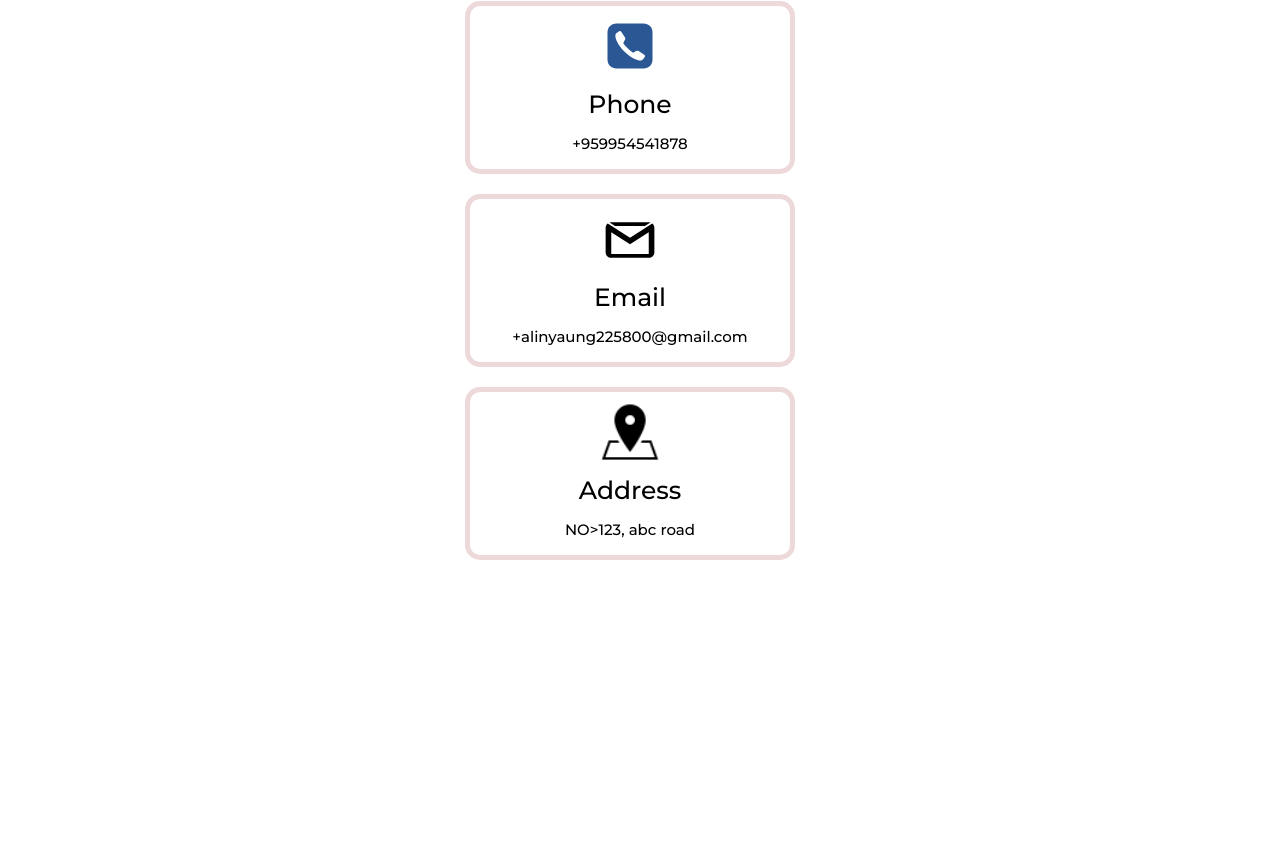
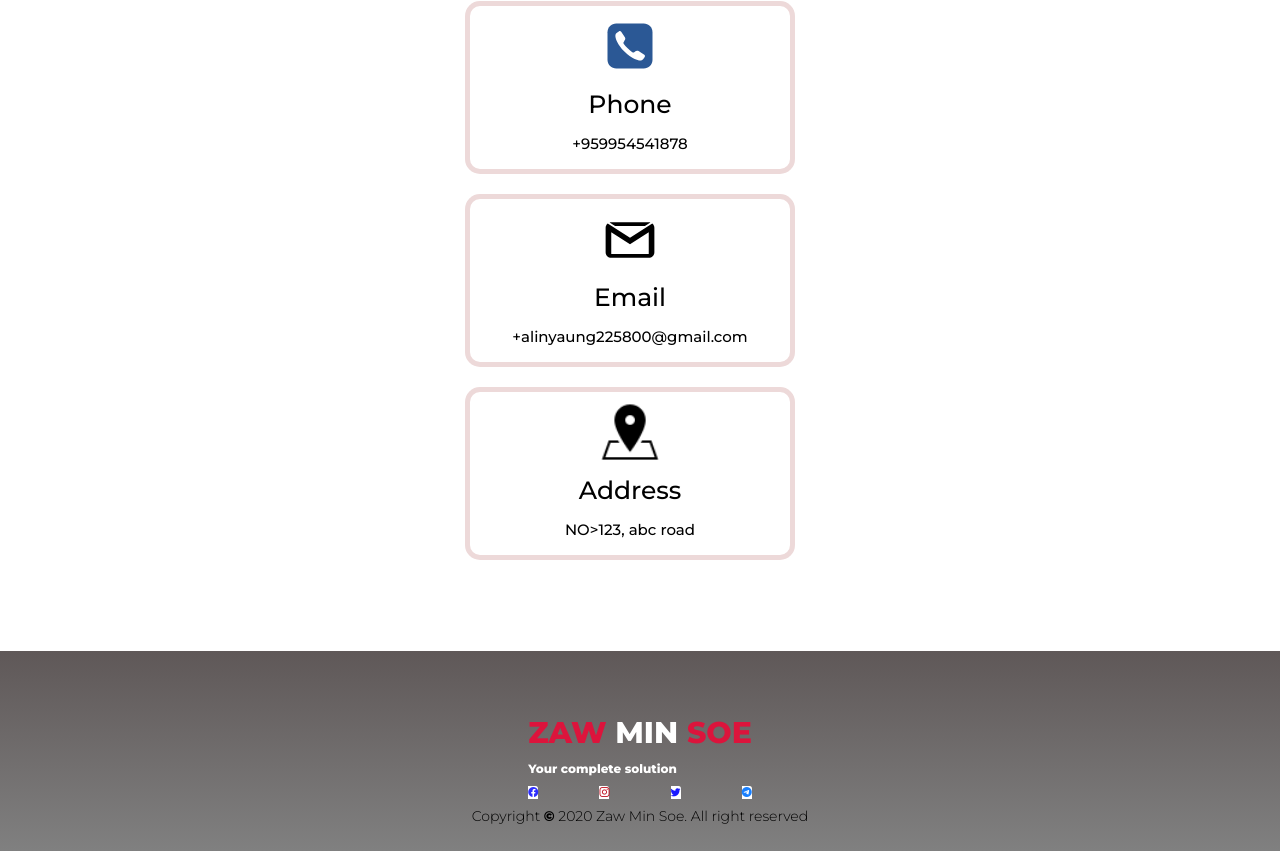
Before and after one commit to Zawminsoe27/Portfolio, a plain HTML site: page index.html in a window 1280 px wide. Shown: the part 9188-10039 px from the top of the page. Before the commit the page ends 9839 px from the top, so only its background shows below. Drawn offline with Linux system fonts and the light colour scheme.

Commit message:
add footer

```diff
--- /dev/null
+++ b/asset/css/footer.css
@@ -0,0 +1,30 @@
+#footer{
+	background: linear-gradient(rgb(95, 88, 88), gray);
+}
+#footer .footer{
+	min-height: 200px;
+	flex-direction: column;
+padding-top: 50px;
+padding-bottom: 10px;
+
+}
+.brand h1{
+font-size: 3rem;
+text-transform: uppercase;
+color: white;
+}
+.brand h1 span{
+	color: crimson;
+}
+.footer h2{
+	color: white;
+	font-weight: bold;
+	font-size: 1.2rem;
+	margin-top: 10px;
+	margin-bottom: 10px;
+}
+.social-icon{
+	display: flex;
+	justify-content: space-between;
+}
+/* 02:02:13 */
--- /dev/null
+++ b/icon.css
@@ -0,0 +1,16 @@
+.bi-twitter{
+	color:#1919ff;
+}
+.bi-instagram{
+	color: #c01526;
+}
+.bi-telegram{
+	color: #1980ff;
+}
+.bi-facebook{
+	color: #2f2fff;
+}
+.bi{
+	background-color: #ffffff;
+	border-top-right-radius: 25%;
+}
--- a/index.html
+++ b/index.html
@@ -11,6 +11,9 @@
 		<link rel="stylesheet" href="asset/css/style.css" />
 		<link rel="stylesheet" href="asset/css/about.css" />
 		<link rel="stylesheet" href="asset/css/contact.css" />
+		<link rel="stylesheet" href="asset/css/footer.css">
+		<link rel="stylesheet" href="asset/css/icon/bootstrap-icons/font/bootstrap-icons.min.css">
+		<link rel="stylesheet" href="icon.css">
 	</head>
 	<body>
 		<!-- Hero section -->
@@ -248,6 +251,33 @@
 				</div>
 			</div>
 		</section>
-<!-- 01:52:49 -->
+		<section id="footer">
+			<div class="footer container">
+				<div class="brand">
+					<h1><span>Zaw</span> Min <span>Soe</span></h1>
+					<h2>Your complete solution</h2>
+					<div class="social-icon">
+						<div class="social-item">
+							<a href="">
+								<i class="bi bi-facebook"></i>
+							</a>
+						</div>	<div class="social-item">
+							<a href="">
+								<i class="bi bi-instagram"></i>
+							</a>
+						</div>	<div class="social-item">
+							<a href="">
+								<i class="bi bi-twitter"></i>
+							</a>
+						</div>	<div class="social-item">
+							<a href="#">
+								<i class="bi bi-telegram bg-primary"></i>
+							</a>
+						</div>
+					</div>
+				</div>
+		<p>Copyright <strong>&copy;</strong> 2020 Zaw Min Soe. All right reserved</p>
+			</div>
+		</section>
 	</body>
 </html>
```
